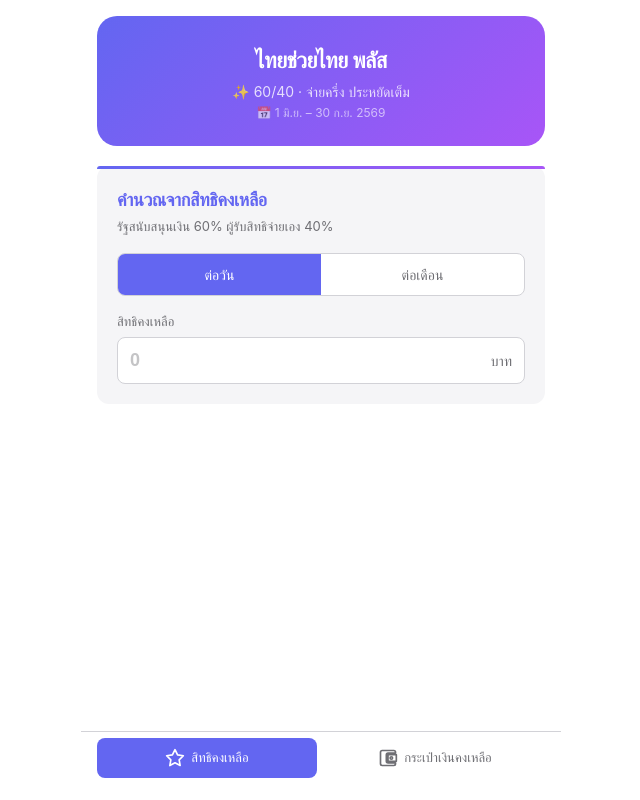
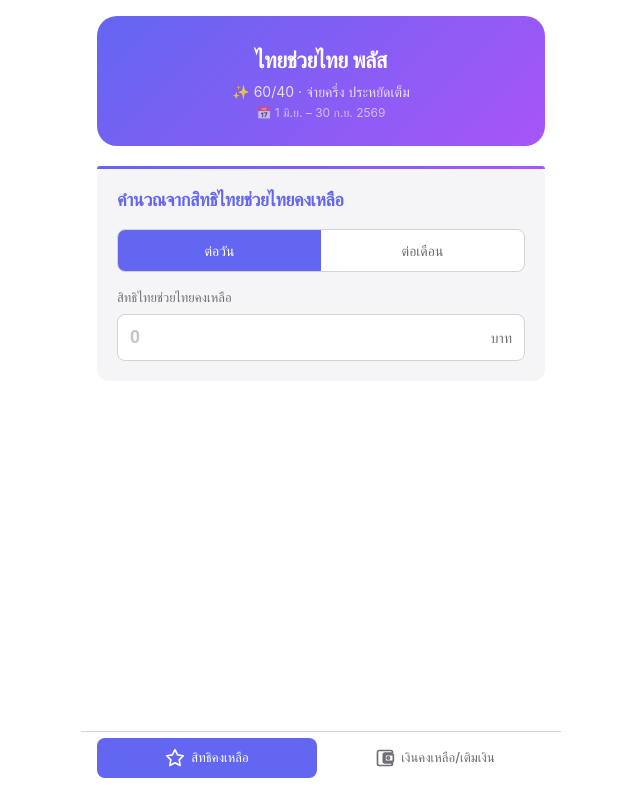
Before and after one commit to jeud-dev/6040-reactjs, a React (Vite) app: page / in a window 1280 px wide. Shown: the whole page, without its empty margins (319-959 px from the left). Built offline with nearby package versions, Linux system fonts and the light colour scheme; the HTML template or start-up script is replaced by a standard one; a web font is replaced by a local one.

Commit message:
update project 69-06-29

```diff
--- a/src/components/BottomNav.jsx
+++ b/src/components/BottomNav.jsx
@@ -6,7 +6,7 @@ const TABS = [
   },
   {
     key: 'wallet',
-    label: 'กระเป๋าเงินคงเหลือ',
+    label: 'เงินคงเหลือ/เติมเงิน',
     icon: 'M21 18v1c0 1.1-.9 2-2 2H5c-1.11 0-2-.9-2-2V5c0-1.1.89-2 2-2h14c1.1 0 2 .9 2 2v1h-9c-1.11 0-2 .9-2 2v8c0 1.1.89 2 2 2h9zm-9-2h10V8H12v8zm4-2.5c-.83 0-1.5-.67-1.5-1.5s.67-1.5 1.5-1.5 1.5.67 1.5 1.5-.67 1.5-1.5 1.5z',
   },
 ]
--- a/src/components/RemainCredit.jsx
+++ b/src/components/RemainCredit.jsx
@@ -31,8 +31,7 @@ function RemainCredit() {
 
   return (
     <section className="calc-section credit-mode">
-      <h2 className="calc-title">คำนวณจากสิทธิคงเหลือ</h2>
-      <p className="calc-desc">รัฐสนับสนุนเงิน 60% ผู้รับสิทธิจ่ายเอง 40%</p>
+      <h2 className="calc-title">คำนวณจากสิทธิไทยช่วยไทยคงเหลือ</h2>
 
       <div className="period-toggle">
         {PERIODS.map((p) => (
@@ -51,7 +50,7 @@ function RemainCredit() {
       </div>
 
       <div className="input-group">
-        <label className="input-label">สิทธิคงเหลือ</label>
+        <label className="input-label">สิทธิไทยช่วยไทยคงเหลือ</label>
         <div className={`input-wrapper ${shake ? 'shake' : ''}`}>
           <input
             className="input-field"
@@ -63,7 +62,9 @@ function RemainCredit() {
               if (val === '') return setCredit('')
               if (Number(val) > period.max) {
                 setShake(true)
-                showToast(`สิทธิคงเหลือสูงสุดไม่เกิน ${period.max} บาท (${period.label})`)
+                showToast(
+                  `สิทธิคงเหลือสูงสุดไม่เกิน ${period.max} บาท (${period.label})`,
+                )
                 setTimeout(() => setShake(false), 300)
                 return
               }
@@ -77,11 +78,11 @@ function RemainCredit() {
 
       {creditNum > 0 && (
         <div className="results">
-          <ResultItem label="เติมเงิน" value={topup} />
+          <ResultItem label="ต้องเติมเงิน" value={topup} />
           <ResultItem label="มูลค่าซื้อสินค้า" value={purchase} />
 
           <div className="input-group" style={{ marginTop: 12 }}>
-            <label className="input-label">ต้องการซื้อสินค้า 🛒 บาท</label>
+            <label className="input-label">ต้องการซื้อสินค้า</label>
             <div className="input-wrapper">
               <input
                 className="input-field"
--- a/src/components/RemainWallet.jsx
+++ b/src/components/RemainWallet.jsx
@@ -7,7 +7,7 @@ const MULTIPLIER_PURCHASE = 2.5
 
 const PERIODS = [
   { key: 'day', label: 'ต่อวัน', max: 133 },
-  { key: 'month', label: 'ต่อเดือน', max: 670 },
+  { key: 'month', label: 'ต่อเดือน', max: 667 },
 ]
 
 function calc(wallet) {
@@ -28,8 +28,7 @@ function RemainWallet() {
 
   return (
     <section className="calc-section wallet-mode">
-      <h2 className="calc-title">คำนวณจากเงินคงเหลือ/เติมเงิน</h2>
-      <p className="calc-desc">รัฐสนับสนุนเงิน 60% ผู้รับสิทธิจ่ายเอง 40%</p>
+      <h2 className="calc-title">คำนวณจากเงินคงเหลือ/การเติมเงิน</h2>
 
       <div className="period-toggle">
         {PERIODS.map((p) => (
@@ -59,7 +58,9 @@ function RemainWallet() {
               if (val === '') return setWallet('')
               if (Number(val) > period.max) {
                 setShake(true)
-                showToast(`เงินคงเหลือ/เติมเงิน สูงสุดไม่เกิน ${period.max} บาท (${period.label})`)
+                showToast(
+                  `เงินคงเหลือ/เติมเงิน สูงสุดไม่เกิน ${period.max} บาท (${period.label})`,
+                )
                 setTimeout(() => setShake(false), 300)
                 return
               }
@@ -73,7 +74,7 @@ function RemainWallet() {
 
       {walletNum > 0 && (
         <div className="results">
-          <ResultItem label="รับเงินสมทบจากรัฐ" value={contribution} />
+          <ResultItem label="จะได้เงินสมทบจากโครงการ" value={contribution} />
           <ResultItem label="มูลค่าซื้อสินค้า" value={purchase} />
         </div>
       )}
```
